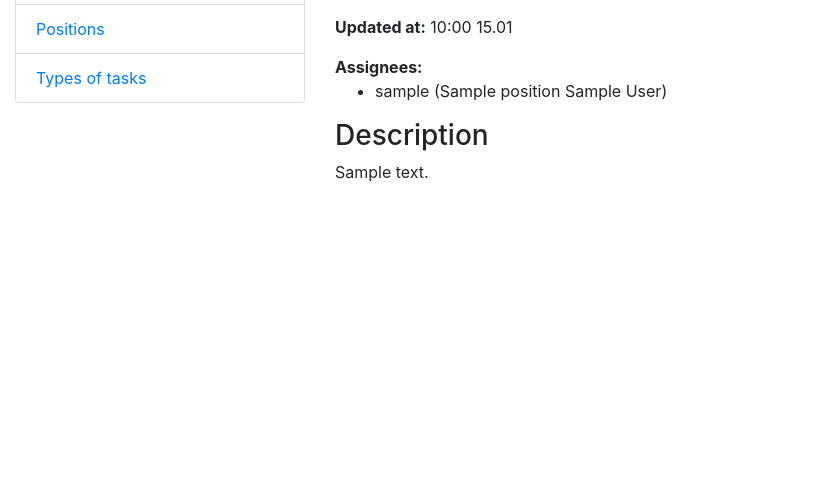
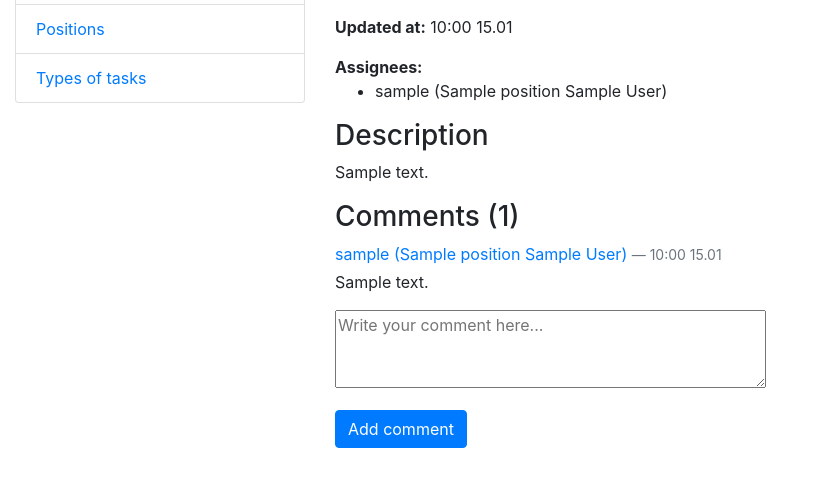
Before and after one commit to strauuch/task-manager, a Django app: page /tasks/1/ in a window 1280 px wide. Shown: the part 287-774 px from the top of the page, without its empty margins (0-814 px from the left). Run offline with Django 5.2, Linux system fonts and the light colour scheme; a user stored in the database is signed in; tables that the repository leaves empty hold one stand-in row (values such as "Sample post").

Commit message:
feat: add comment form; update Task detail view and template to allow adding comments

```diff
--- a/tasks/forms.py
+++ b/tasks/forms.py
@@ -3,7 +3,7 @@ from django.contrib.auth import get_user_model
 from django.contrib.auth.forms import UserCreationForm
 from django.contrib.auth.models import User
 
-from tasks.models import Task, Worker
+from tasks.models import Task, Worker, Comment
 
 
 class TaskForm(forms.ModelForm):
@@ -69,3 +69,14 @@ class PositionSearchForm(forms.Form):
             }
         ),
     )
+
+class CommentForm(forms.ModelForm):
+    class Meta:
+        model = Comment
+        fields = ["content"]
+        widgets = {
+            "content": forms.Textarea(attrs={
+                "rows": 3,
+                "placeholder": "Write your comment here..."
+            })
+        }
--- a/tasks/views.py
+++ b/tasks/views.py
@@ -1,6 +1,6 @@
 from django.contrib.auth.mixins import LoginRequiredMixin
 from django.utils.timezone import now
-from django.shortcuts import render
+from django.shortcuts import render, redirect
 from django.urls import reverse_lazy
 from django.views import generic
 
@@ -10,6 +10,7 @@ from tasks.forms import (
     WorkerCreationForm,
     TaskTypeSearchForm,
     PositionSearchForm,
+    CommentForm,
 )
 from tasks.models import TaskType, Task, Worker, Position
 
@@ -103,7 +104,27 @@ class TaskDetailView(LoginRequiredMixin, generic.DetailView):
     """View class for the task detail page of the site."""
 
     model = Task
+    template_name = "tasks/task_detail.html"
 
+    def get_context_data(self, **kwargs):
+        context = super().get_context_data(**kwargs)
+        task = self.get_object()
+        context["comments"] = task.comments.all()
+        if "comment_form" not in context:
+            context["comment_form"] = CommentForm()
+        return context
+
+    def post(self, request, *args, **kwargs):
+        task = self.get_object()
+        form = CommentForm(request.POST)
+        if form.is_valid():
+            comment = form.save(commit=False)
+            comment.task = task
+            comment.author = request.user
+            comment.save()
+            return redirect("task-detail", pk=task.pk)
+        context = self.get_context_data()
+        return self.render_to_response(context)
 
 class TaskCreateView(LoginRequiredMixin, generic.CreateView):
     """View class for the task create page of the site."""
--- a/templates/tasks/task_detail.html
+++ b/templates/tasks/task_detail.html
@@ -47,5 +47,53 @@
       <p>{{ task.description }}</p>
     </div>
 
+  {# ====== Comments block ====== #}
+    <div class="task-comments">
+      <h3>Comments ({{ comments|length }})</h3>
+
+      {# List comments #}
+      <ul class="comment-list list-unstyled">
+        {% for comment in comments %}
+          <li id="comment-{{ comment.id }}" class="media mb-3">
+            <div class="media-body">
+              <div class="comment-meta">
+                <a href="{{ comment.author.get_absolute_url }}">{{ comment.author }}</a>
+                <small class="text-muted"> — {{ comment.created_at|time:"H:i" }} {{ comment.created_at|date:"d.m" }}</small>
+                {% if comment.updated_at and comment.updated_at > comment.created_at %}
+                  <small class="text-muted"> (edited)</small>
+                {% endif %}
+              </div>
+
+              <div class="comment-body mt-1">
+                {{ comment.content|linebreaksbr }}
+              </div>
+            </div>
+          </li>
+        {% empty %}
+          <li>No comments yet.</li>
+        {% endfor %}
+      </ul>
+
+      {# Form comments #}
+      {% if user.is_authenticated %}
+        <form method="post" class="comment-form mb-3">
+          {% csrf_token %}
+
+          <div class="form-group">
+            {{ comment_form.content }}
+            {% if comment_form.content.errors %}
+              <div class="text-danger">{{ comment_form.content.errors }}</div>
+            {% endif %}
+          </div>
+
+          <button type="submit" class="btn btn-primary">Add comment</button>
+        </form>
+      {% else %}
+        <p><a href="{% url 'login' %}?next={{ request.path }}">Login</a> to add comments.</p>
+      {% endif %}
+
+    </div>
+  {# ====== /Comments block ====== #}
+
   </div>
 {% endblock %}
```
